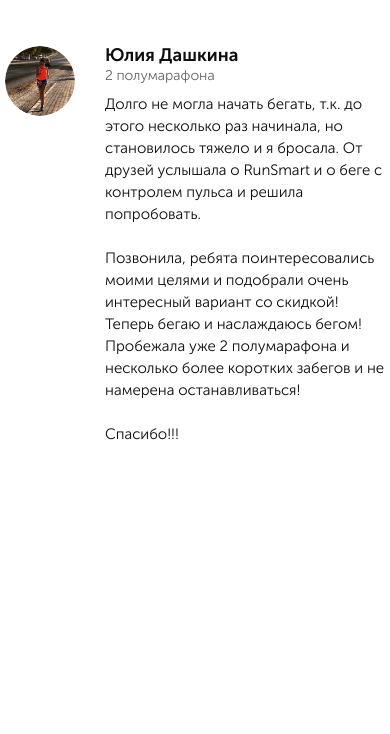
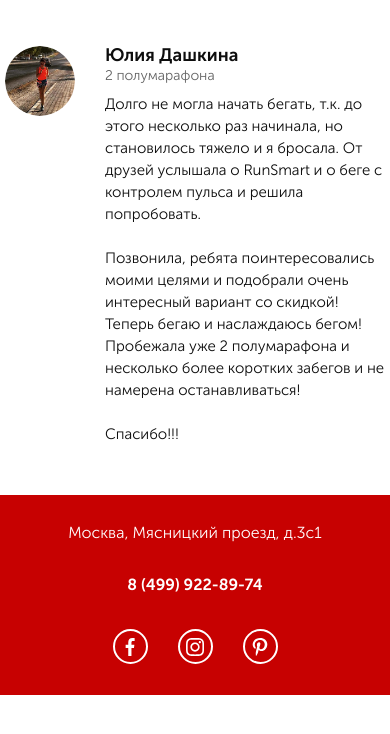
Before and after one commit to MsWack/Pulse, a website: page src/index.html in a window 390 px wide. Shown: the part 6143-6877 px from the top of the page. Before the commit the page ends 6638 px from the top, so only its background shows below. Drawn offline with nearby package versions, Linux system fonts and the light colour scheme.

Commit message:
footer section+adaptive

```diff
--- a/src/index.html
+++ b/src/index.html
@@ -415,6 +415,22 @@
 		</div>
 	</section>
 
+	<footer class="footer">
+		<iframe
+			src="https://yandex.ru/map-widget/v1/?um=constructor%3Ac45455d310459f04e47e9ecaabccd44706cfd2aca9e84242dc6d605d5cfa4614&amp;source=constructor"
+			width="100%" height="630" frameborder="0">
+		</iframe>
+		<div class="footer__info">
+			<address class="footer__address">Москва, Мясницкий проезд, д.3с1</address>
+			<a class="footer__phone" href="tel:84999228974">8 (499) 922-89-74</a>
+			<div class="footer__social">
+				<a href="#" class="footer__social-item"><img src="icons/facebook.svg" alt="facebook"></a>
+				<a href="#" class="footer__social-item"><img src="icons/instagram.svg" alt="instagram"></a>
+				<a href="#" class="footer__social-item"><img src="icons/pinterest.svg" alt="pinterest"></a>
+			</div>
+		</div>
+	</footer>
+
 
 	<script src="js/tiny-slider.js"></script>
 	<script src="https://ajax.googleapis.com/ajax/libs/jquery/1.12.4/jquery.min.js"></script>
--- a/src/sass/blocks/_buttons.scss
+++ b/src/sass/blocks/_buttons.scss
@@ -12,6 +12,7 @@
 
 	&:hover {
 		cursor: pointer;
+
 	}
 
 	&_main {
--- /dev/null
+++ b/src/sass/blocks/_footer.scss
@@ -0,0 +1,58 @@
+.footer {
+	height: 630px;
+	position: relative;
+
+	&__info {
+		position: absolute;
+		top: 0;
+		left: 50%;
+		transform: translateX(-50%);
+		width: 460px;
+		height: 270px;
+		background: $color-red;
+		padding: 50px 68px 60px 68px;
+	}
+
+	&__address {
+		font-weight: 300;
+		font-size: 20px;
+		text-align: center;
+		color: #FFFFFF;
+		margin-bottom: 36px;
+	}
+
+	&__phone {
+		display: block;
+		font-weight: 700;
+		font-size: 20px;
+		text-align: center;
+		color: #FFFFFF;
+		text-decoration: none;
+		margin-bottom: 36px;
+	}
+
+	&__social {
+		display: flex;
+		justify-content: center;
+		align-items: center;
+	}
+
+	&__social-item {
+		display: flex;
+		justify-content: center;
+		align-items: center;
+		width: 52px;
+		height: 52px;
+		border-radius: 100%;
+		border: 2px solid #FFFFFF;
+		margin-right: 30px;
+
+		&:last-child {
+			margin-right: 0;
+		}
+
+		img {
+			height: 25px;
+		}
+	}
+}
--- a/src/sass/blocks/_media.scss
+++ b/src/sass/blocks/_media.scss
@@ -103,6 +103,27 @@
 			width: 150px;
 			height: 150px;
 			margin-right: 40px;
+		}
+	}
+
+	.footer {
+		&__info {
+			width: 400px;
+			height: 225px;
+			padding: 30px 40px;
+		}
+		&__address {
+			font-size: 18px;
+		}
+		&__phone {
+			font-size: 18px;
+		}
+		&__social-item {
+			width: 45px;
+			height: 45px;
+		}
+		img {
+			height: 20px;
 		}
 	}
 
@@ -383,6 +404,27 @@
 		}
 	}
 
+	.footer {
+		&__info {
+			width: 100%;
+			height: 200px;
+			padding: 30px 20px;
+		}
+		&__address {
+			font-size: 16px;
+		}
+		&__phone {
+			font-size: 16px;
+		}
+		&__social-item {
+			width: 35px;
+			height: 35px;
+		}
+		img {
+			height: 18px;
+		}
+	}
+
 	.button {
 		width: 135px;
 
--- a/src/sass/style.scss
+++ b/src/sass/style.scss
@@ -31,5 +31,6 @@ html {
 @import 'blocks/carousel';
 @import 'blocks/catalog';
 @import 'blocks/reviews';
+@import 'blocks/footer';
 
 @import 'blocks/_media';
```
Also changed, not shown: src/css/style.min.css.
